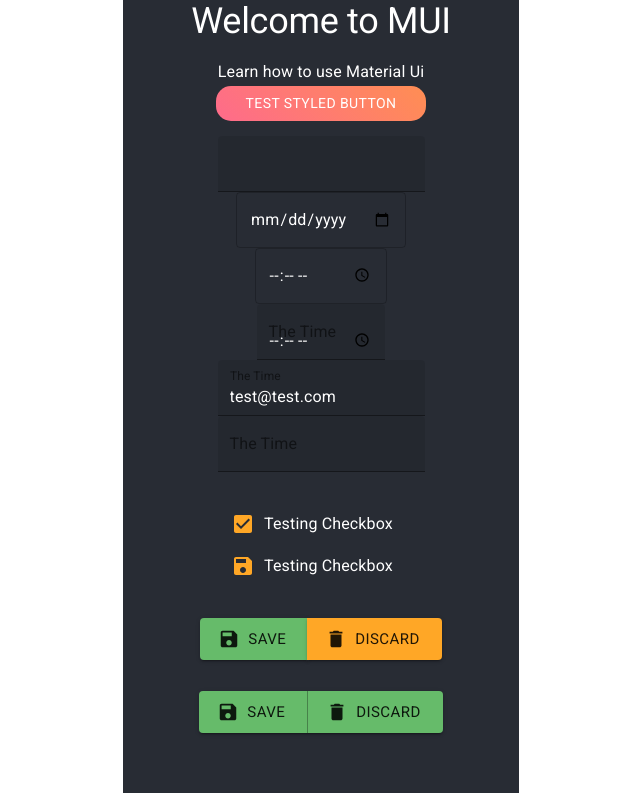
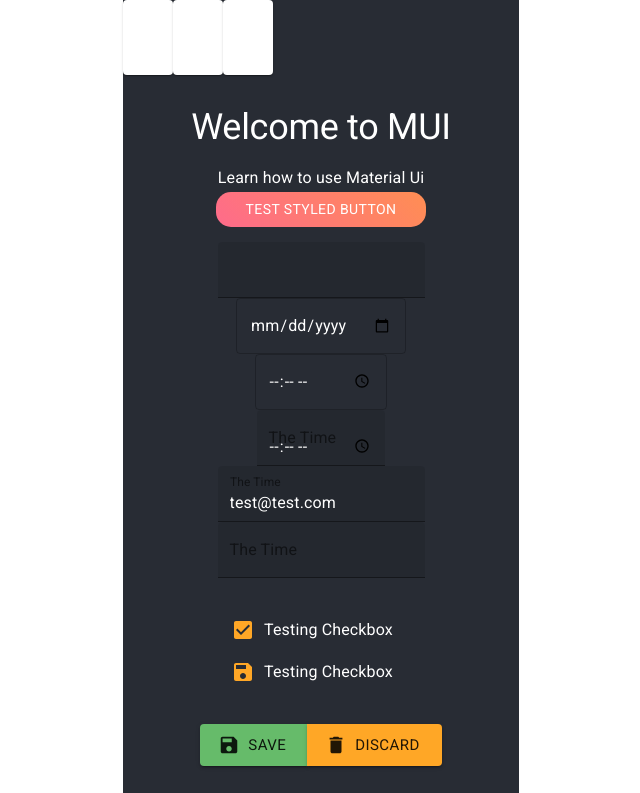
Before and after one commit to Annie-Huang/material-ui-react-tutorial, a React (Create React App) app: page / in a window 1280 px wide. Shown: the top 793 px of the page, without its empty margins (319-959 px from the left). Built offline with nearby package versions, Linux system fonts and the light colour scheme.

Commit message:
Create a grid container and 3 grid items

```diff
--- a/src/App.js
+++ b/src/App.js
@@ -12,6 +12,8 @@
 import 'fontsource-roboto';
 import Typography from '@material-ui/core/Typography';
 import Container from '@material-ui/core/Container';
+import Paper from '@material-ui/core/Paper';
+import Grid from '@material-ui/core/Grid';
 
 const useStyles = makeStyles({
   root: {
@@ -91,6 +93,20 @@
       <Container maxWidth="xs">
         <div className="App">
           <header className="App-header">
+            <Grid container>
+              <Grid item>
+                <Paper style={{height: 75, width:50, }}></Paper>
+              </Grid>
+              <Grid item>
+                <Paper style={{height: 75, width:50, }}></Paper>
+              </Grid>
+              <Grid item>
+                <Paper style={{height: 75, width:50, }}></Paper>
+              </Grid>
+            </Grid>
+
+            <br/>
+
             {/* Will show: <div className="MuiTypography-root MuiTypography-h2">Welcome to MUI</div>*/}
             <Typography variant="h2" component="div">
               Welcome to MUI
```
Also changed, not shown: Note.txt.
